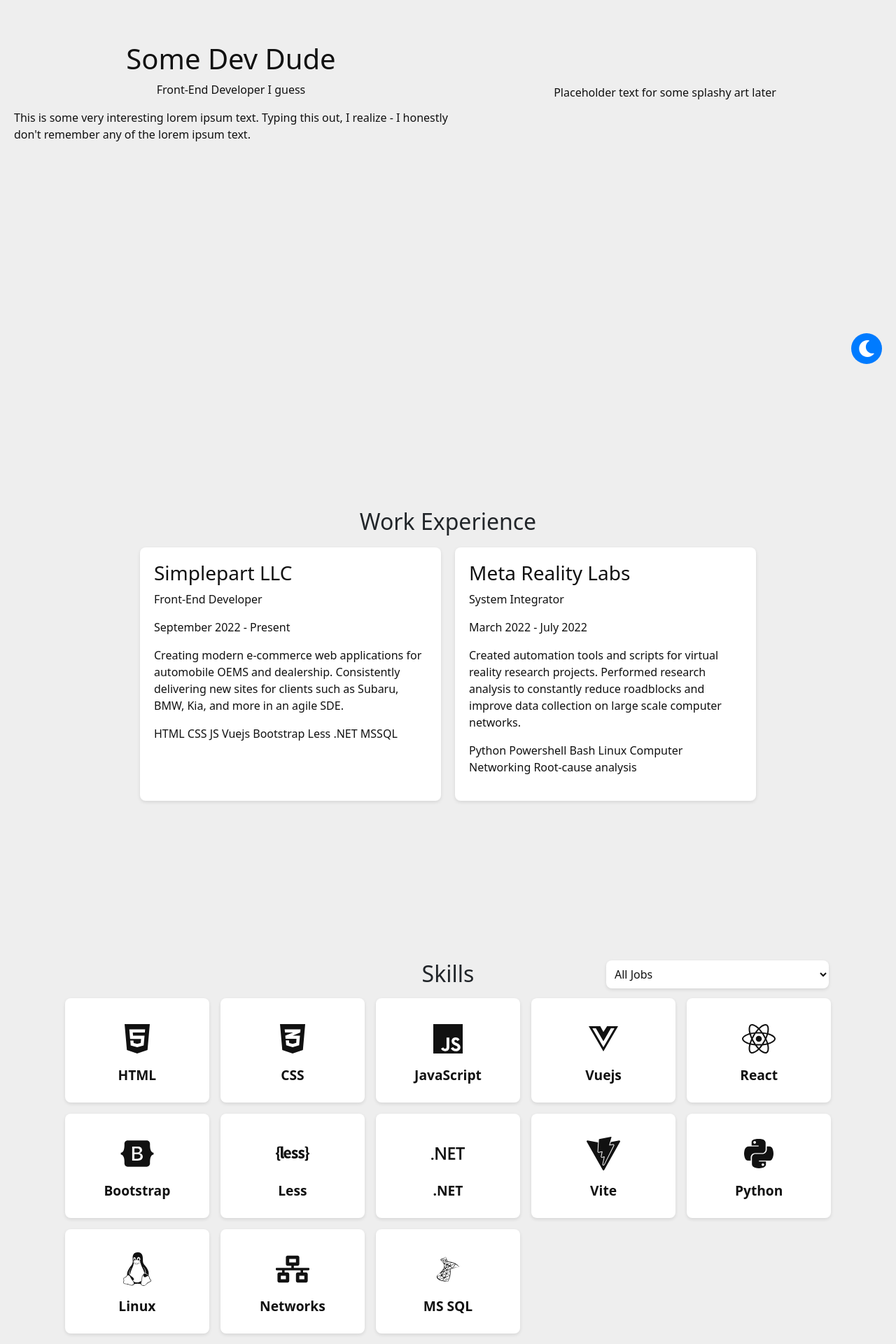
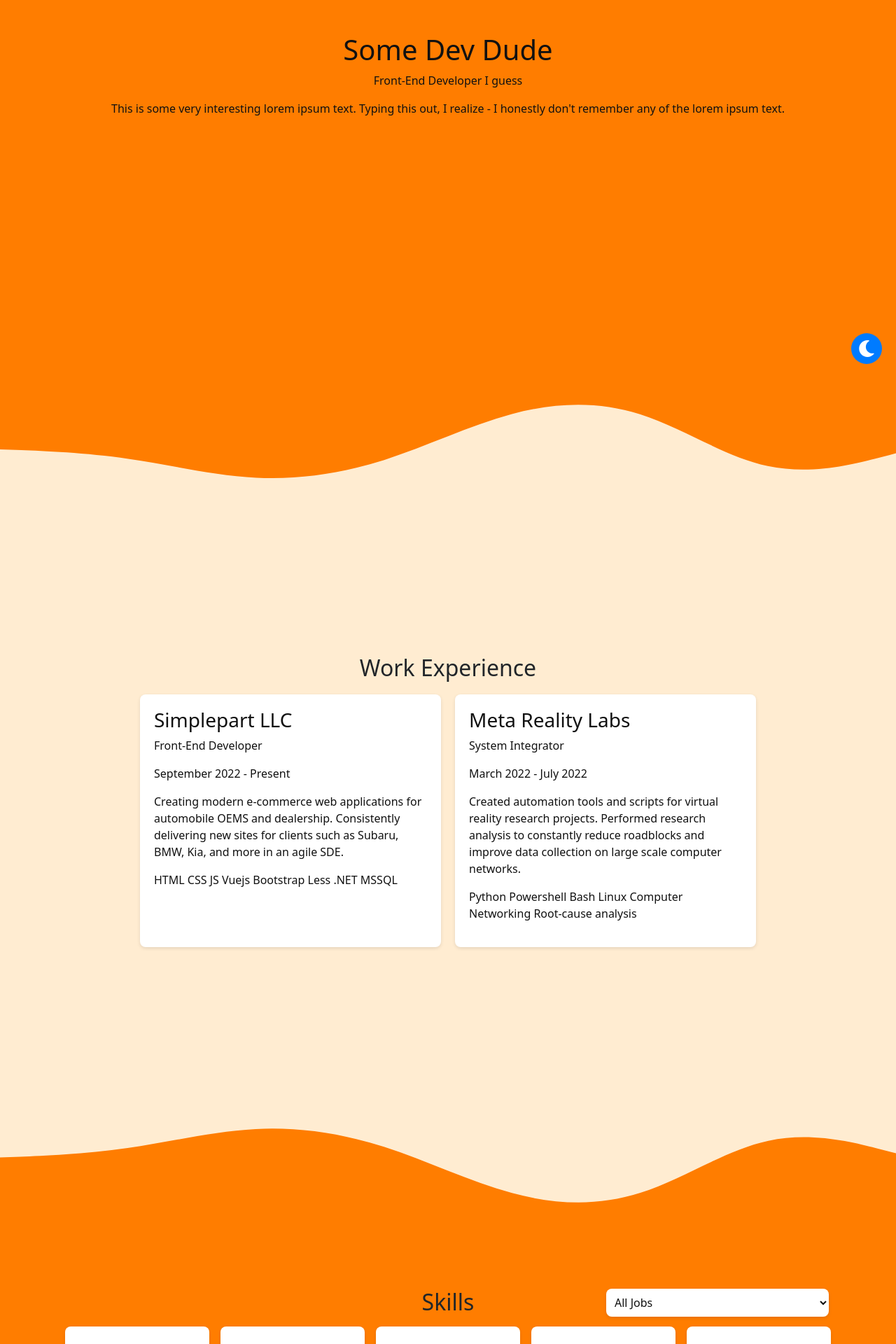
Before and after one commit to ShultzWilliam/wil-shultz-portfolio, a React (Vite) app: page / in a window 1280 px wide. Shown: the part 260-2180 px from the top of the page at 70% size. Built offline with nearby package versions, Linux system fonts and the light colour scheme.

Commit message:
added waves to borders and things

```diff
--- a/src/App.tsx
+++ b/src/App.tsx
@@ -20,8 +20,11 @@ function App() {
       <div className={`App ${isDarkMode ? 'dark' : 'light'}`}>
         <Navbar />
         <About />
+        <div className="transition top"></div>
         <Experience />
+        <div className="transition bot"></div>
         <Skills />
+        <div className="transition top"></div>
         <Contact />
         <Toggle />
       </div>
--- a/src/components/About.tsx
+++ b/src/components/About.tsx
@@ -7,7 +7,7 @@ const About: React.FC = () => {
 
   return (
     <div id='About' className={`about-me-container ${isDarkMode ? 'dark' : 'light'}`}>
-      <div className="left-section">
+      <div className="main-section">
         <h1>Some Dev Dude</h1>
         <p className="subtitle">Front-End Developer I guess</p>
         <p>
@@ -15,13 +15,6 @@ const About: React.FC = () => {
           I realize - I honestly don't remember any of the lorem ipsum text.
         </p>
       </div>
-      <div className="right-section">
-        <div className="temp">
-            <p>
-                Placeholder text for some splashy art later
-            </p>
-        </div>
-      </div>
     </div>
   );
 };
--- a/src/styles/About.less
+++ b/src/styles/About.less
@@ -9,11 +9,12 @@
   display: flex;
   justify-content: center;
   align-items: center;
-  height: 100vh;
+  height: 750px;
   padding: 20px;
 
   &.light {
     color: @font-color-primary-light;
+    background-color: #FF7D00;
   }
 
   &.dark {
@@ -25,28 +26,17 @@
   transition: background-color 0.3s ease, color 0.3s ease;
 
   /* Styles for responsive layout on mobile devices */
-  @media (max-width: 767px) {
+  @media (max-width: @screen-tablet) {
     flex-direction: column;
-    height: auto;
+    height: 500px;
   }
 }
 
 /* Styles for the left section - Name, title, all that*/
-.left-section {
+.main-section {
   flex: 1;
-  max-width: 50%;
   display: flex;
   justify-content: center;
   flex-flow: column;
   align-items: center;
 }
-
-/* Styles for the right section - maybe some fun flashy JS + CSS art */
-.right-section {
-  flex: 1;
-  max-width: 50%;
-  display: flex;
-  justify-content: center;
-  flex-flow: column;
-  align-items: center;
-}
--- a/src/styles/App.less
+++ b/src/styles/App.less
@@ -3,6 +3,13 @@
 .App {
     &.light {
         background-color: @background-primary-light;
+        .top {
+            background-image: url('../assets/transitions/top.svg');
+        }
+        .bot {
+            background-image: url('../assets/transitions/bot.svg');
+
+        }
     }
 
     &.dark {
@@ -13,3 +20,11 @@
 .App {
     transition: all 0.2s ease;
 }
+
+.transition {
+    aspect-ratio: 900/200;
+    width: 100%;
+    background-repeat: no-repeat;
+    background-position: center;
+    background-size: cover;
+}
--- a/src/styles/Contact.less
+++ b/src/styles/Contact.less
@@ -10,6 +10,7 @@
 
     &.light {
       color: @font-color-primary-light;
+      background-color: #FFECD1;
     }
 
     &.dark {
--- a/src/styles/Experience.less
+++ b/src/styles/Experience.less
@@ -6,14 +6,18 @@
     flex-direction: column;
     justify-content: center;
     align-items: center;
-    min-height: 100vh; // Make the component take up the whole screen
+    height: 750px;
     padding: 20px;
 
+    @media (max-width: @screen-tablet) {
+      height: fit-content;
+    }
     // Universal transition properties for all transitions
     transition: all 0.2s ease;
 
     &.light {
       color: #212529;
+      background-color: #FFECD1;
     }
 
     &.dark {
--- a/src/styles/Skills.less
+++ b/src/styles/Skills.less
@@ -3,6 +3,11 @@
 //imports
 @import "variables.less";
 
+.skills-container {
+  &.light {
+    background-color: #FF7D00;
+  }
+}
 
 .container-lad {
   display: flex;
```
Also changed, not shown: src/assets/transitions/bot.svg (added), src/assets/transitions/top.svg (added).
